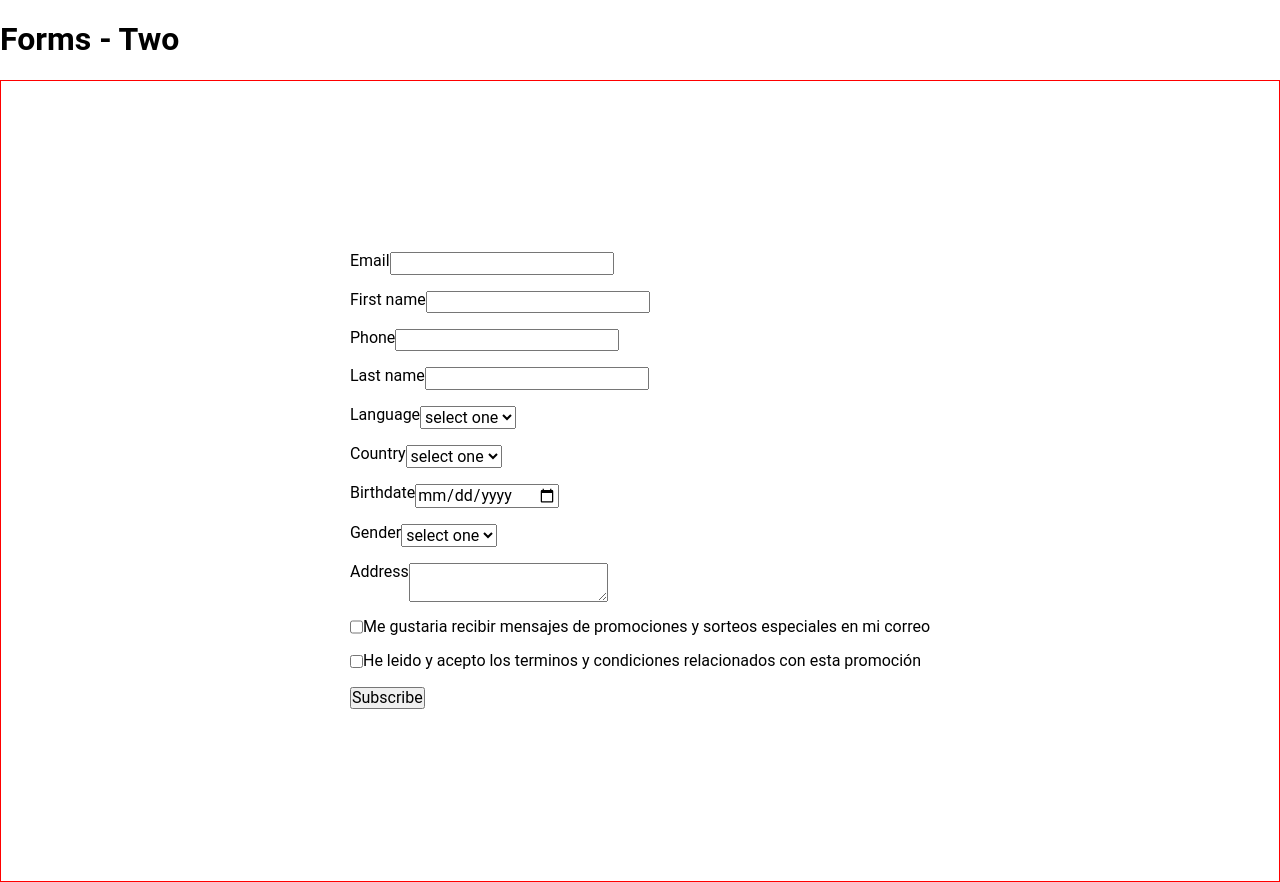
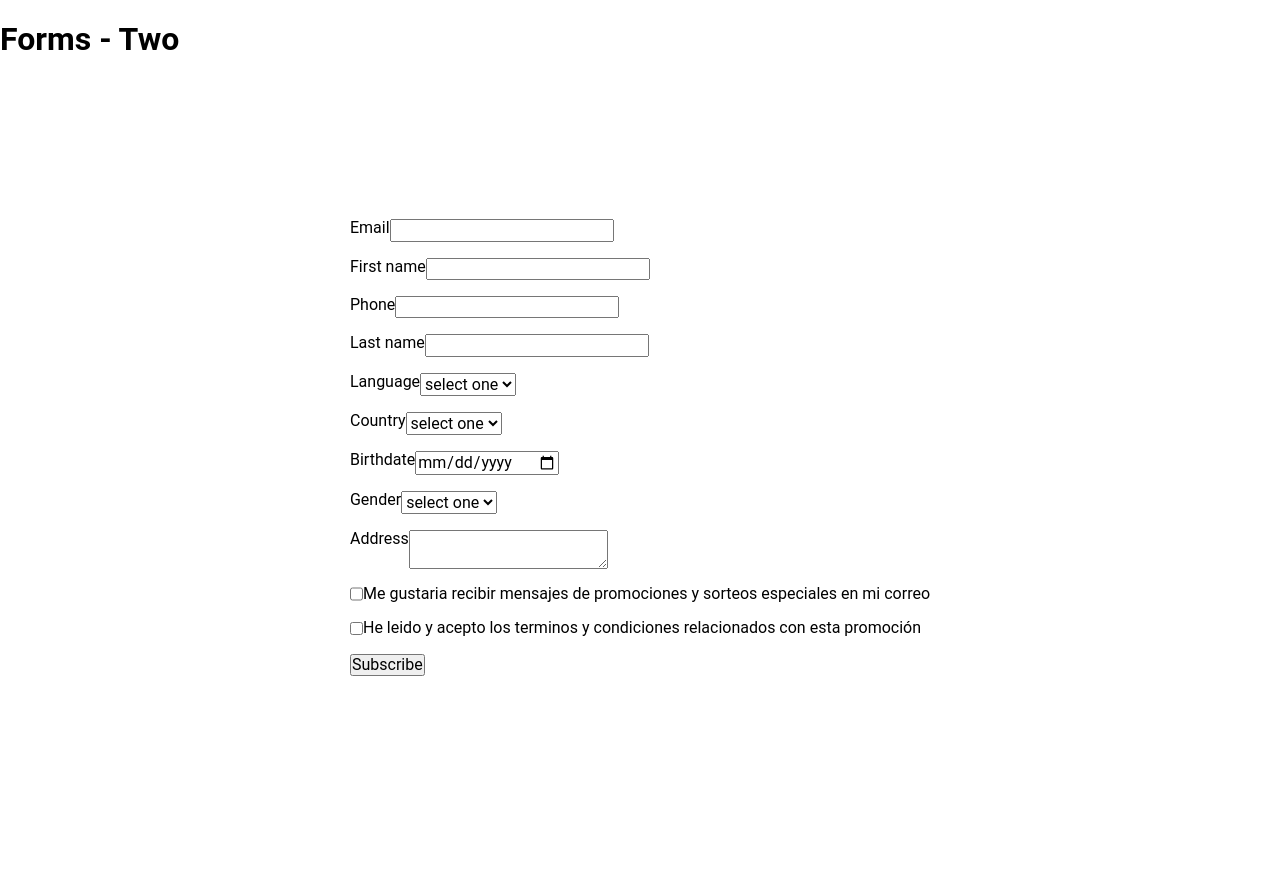
Before and after one commit to eacevedof/prj_css, a PHP site: page / in a window 1280 px wide. After the commit the page ends 676 px from the top, so only its background shows below. Run offline with PHP 8.4, Linux system fonts and the light colour scheme.

Commit message:
form-grid

```diff
--- a/forms/two/style.css
+++ b/forms/two/style.css
@@ -9,8 +9,7 @@ body {
 }
 
 .main-flex {
-  border: 1px solid red;
-  min-height: 100vh;
+  min-height: 92vh;
 }
 
 .main-flex {
```
